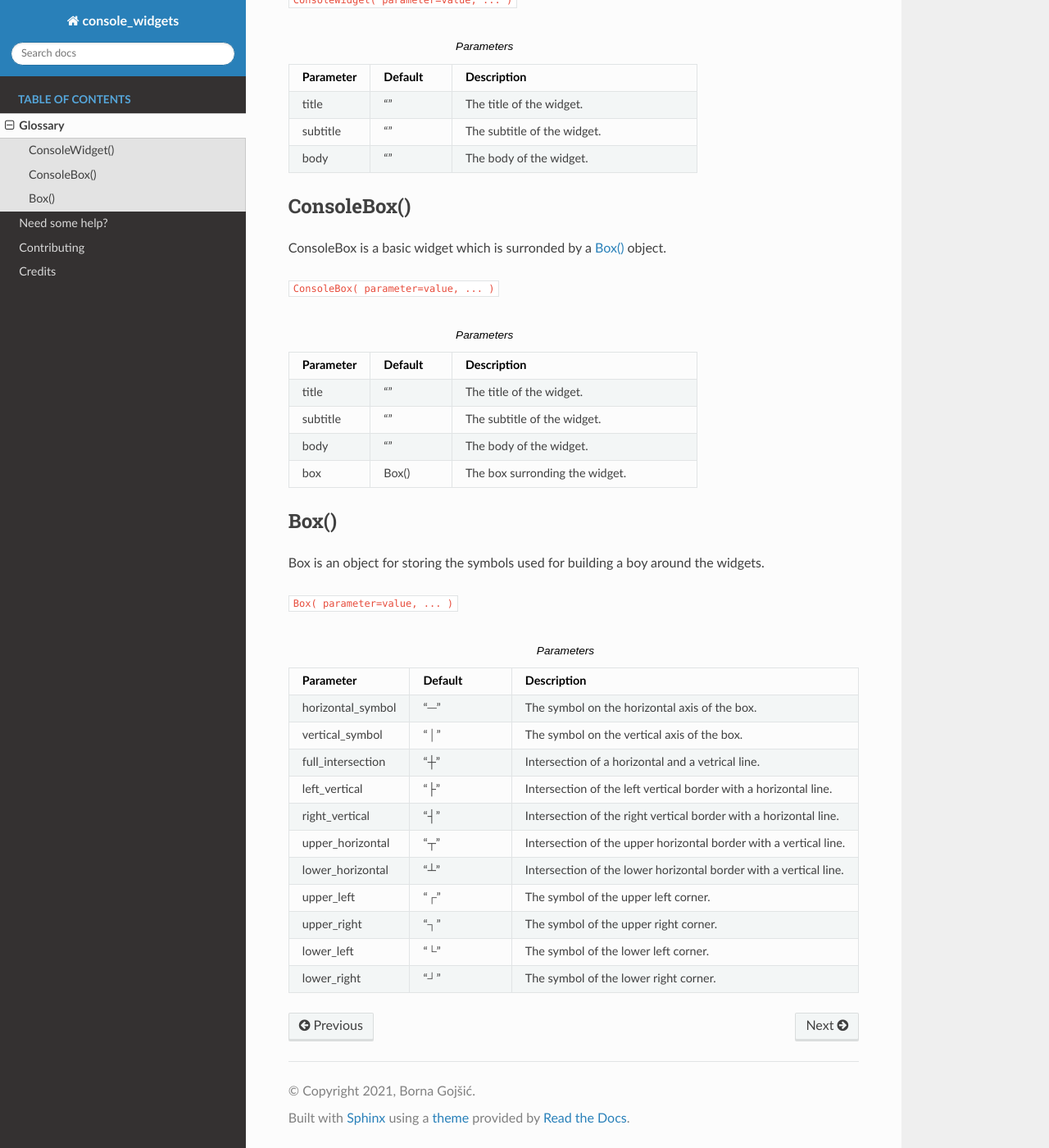
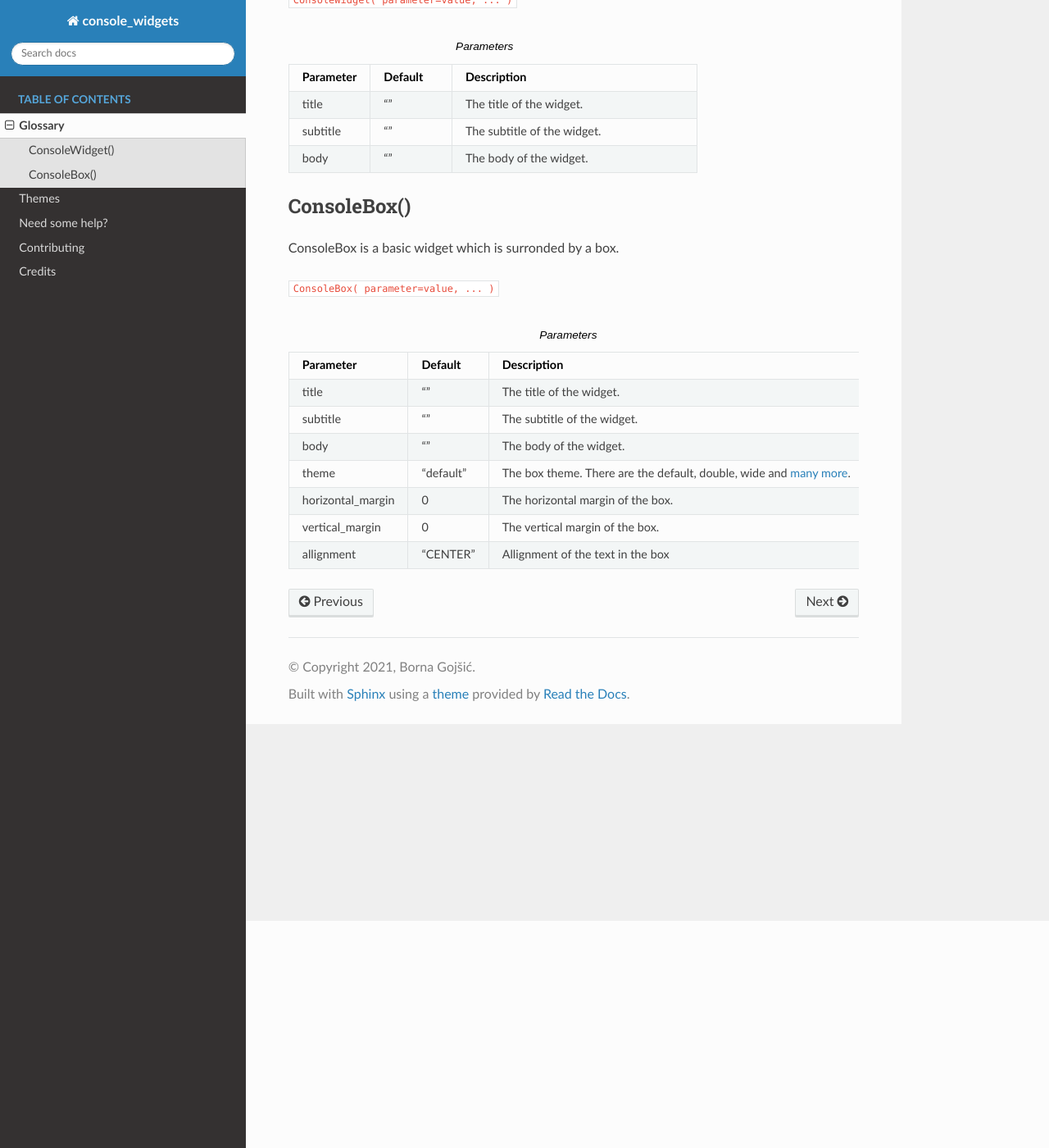
Before and after one commit to bornagojsic/console-widgets, a Sphinx documentation site: the page built from docs/source/glossary.rst, in a window 1280 px wide and 1400 px high, scrolled down 277 px. Shown: the whole window at 82% size. Built offline with Sphinx 7.4.7 and the Read the Docs theme 2.0.0, drawn with Linux system fonts in a browser that asks for light colours.

Commit message:
Adding themes and documenting them

```diff
--- a/docs/source/glossary.rst
+++ b/docs/source/glossary.rst
@@ -31,7 +31,7 @@ ConsoleWidget is the root object from which all others widgets are derived.
 ConsoleBox()
 ------------
 
-ConsoleBox is a basic widget which is surronded by a :ref:`Box()<box>` object.
+ConsoleBox is a basic widget which is surronded by a box.
 
 ``ConsoleBox( parameter=value, ... )``
 
@@ -51,57 +51,15 @@ ConsoleBox is a basic widget which is surronded by a :ref:`Box()<box>` object.
    * - body
      - ""
      - The body of the widget.
-   * - box
-     - Box()
-     - The box surronding the widget.
-
-
-.. _box:
-
-Box()
------
-
-Box is an object for storing the symbols used for building a boy around the widgets.
-
-``Box( parameter=value, ... )``
-
-.. list-table:: Parameters
-   :widths: 25 25 75
-   :header-rows: 1
-
-   * - Parameter
-     - Default
-     - Description
-   * - horizontal_symbol
-     - "─"
-     - The symbol on the horizontal axis of the box.
-   * - vertical_symbol
-     - "│"
-     - The symbol on the vertical axis of the box.
-   * - full_intersection
-     - "┼"
-     - Intersection of a horizontal and a vetrical line.
-   * - left_vertical
-     - "├"
-     - Intersection of the left vertical border with a horizontal line.
-   * - right_vertical
-     - "┤"
-     - Intersection of the right vertical border with a horizontal line.
-   * - upper_horizontal
-     - "┬"
-     - Intersection of the upper horizontal border with a vertical line.
-   * - lower_horizontal
-     - "┴"
-     - Intersection of the lower horizontal border with a vertical line.
-   * - upper_left
-     - "┌"
-     - The symbol of the upper left corner.
-   * - upper_right
-     - "┐"
-     - The symbol of the upper right corner.
-   * - lower_left
-     - "└"
-     - The symbol of the lower left corner.
-   * - lower_right
-     - "┘"
-     - The symbol of the lower right corner.
+   * - theme
+     - "default"
+     - The box theme. There are the default, double, wide and :ref:`many more<box_themes>`.
+   * - horizontal_margin
+     - 0
+     - The horizontal margin of the box.
+   * - vertical_margin
+     - 0
+     - The vertical margin of the box.
+   * - allignment
+     - "CENTER"
+     - Allignment of the text in the box
--- a/docs/source/index.rst
+++ b/docs/source/index.rst
@@ -43,6 +43,7 @@ To use console-widgets in a project::
   :glob:
 
   glossary
+  themes
   help
   contributing
   authors
```
Also changed, not shown: docs/source/themes.rst (added, +14 -0 lines), 3 other files.
